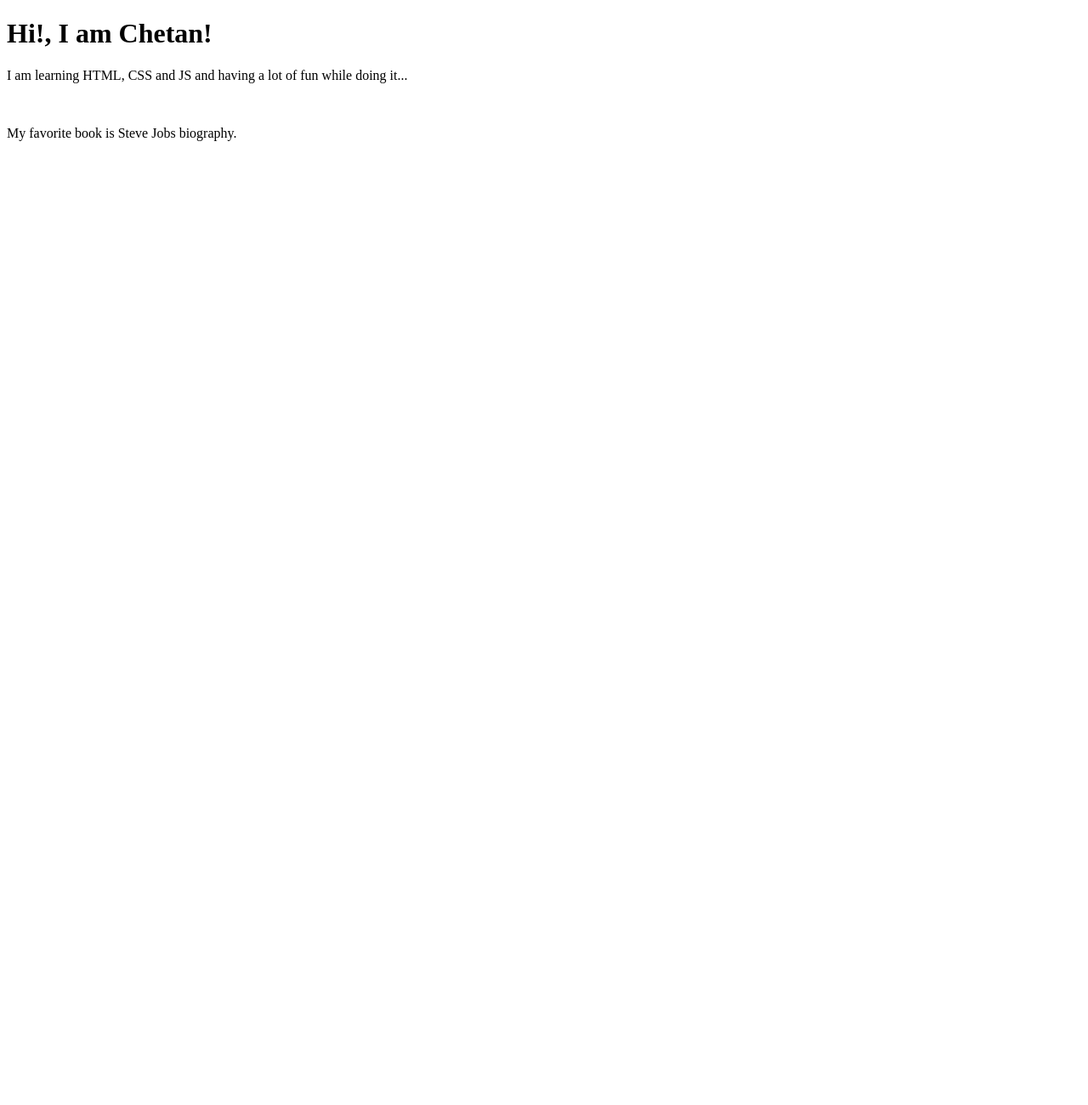
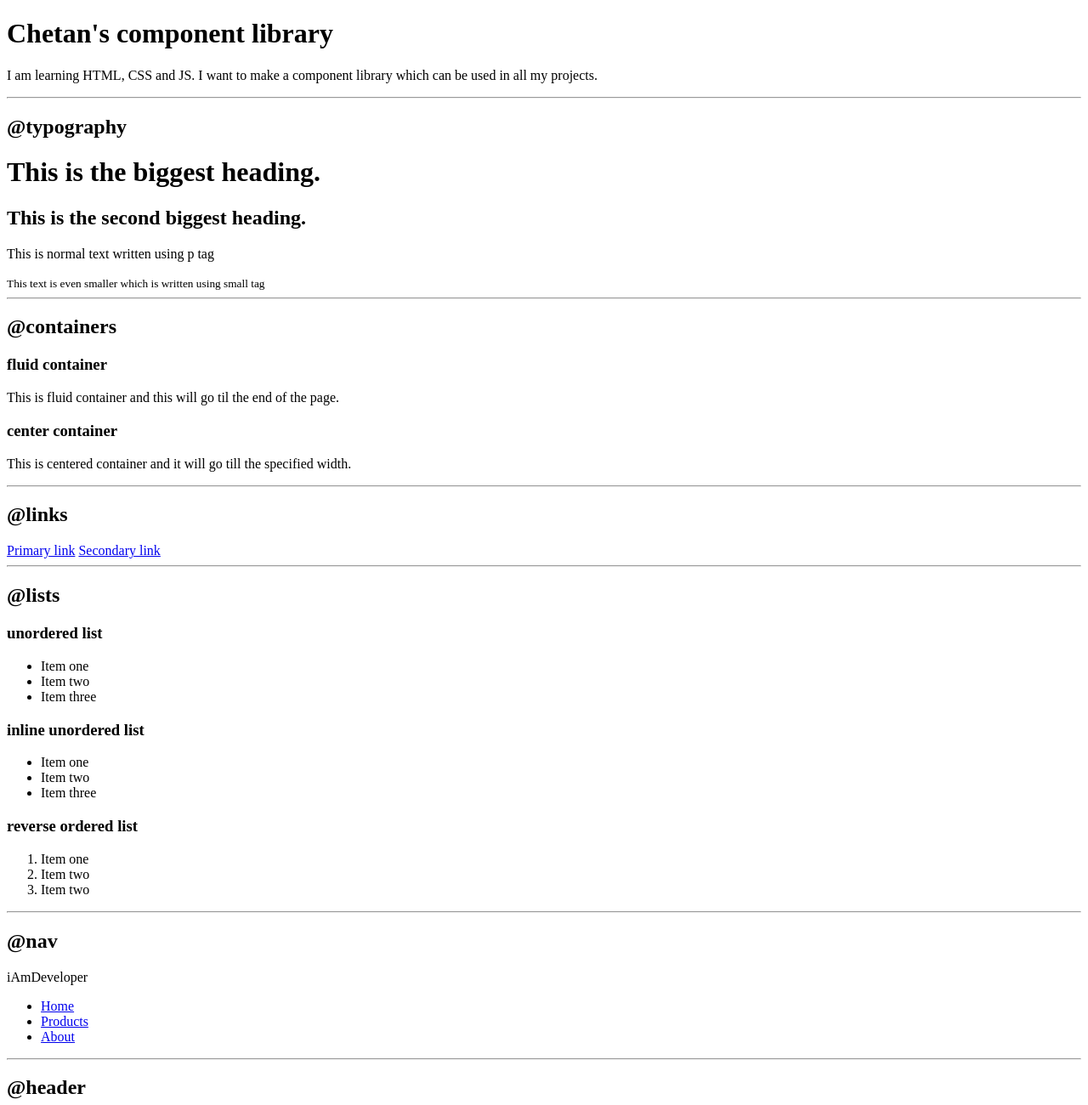
Before and after one commit to chaytan5/Chetan-portfolio-site, a plain HTML site: page index.html in a window 1280 px wide. Shown: the top 1300 px of the page at 85% size. Before the commit the page ends 800 px from the top, so only its background shows below. Drawn offline with Linux system fonts and the light colour scheme.

Commit message:
updated html file

```diff
--- a/index.html
+++ b/index.html
@@ -2,18 +2,124 @@
 <html lang="en">
 
 <head>
-    <meta charset="UTF-8">
-    <meta http-equiv="X-UA-Compatible" content="IE=edge">
-    <meta name="viewport" content="width=device-width, initial-scale=1.0">
-    <title>Chetan Arora site</title>
+    <meta charset="UTF-8" />
+    <meta http-equiv="X-UA-Compatible" content="IE=edge" />
+    <meta name="viewport" content="width=device-width, initial-scale=1.0" />
+    <title>Component library</title>
 </head>
 
 <body>
-    <h1>Hi!, I am Chetan!</h1>
+    <h1>Chetan's component library</h1>
 
-    <p>I am learning HTML, CSS and JS and having a lot of fun while doing it...</p>
-    <br>
-    <p>My favorite book is Steve Jobs biography.</p>
+    <p>
+        I am learning HTML, CSS and JS. I want to make a component library which
+        can be used in all my projects.
+    </p>
+
+    <hr />
+
+    <h2>@typography</h2>
+    <h1>This is the biggest heading.</h1>
+    <h2>This is the second biggest heading.</h2>
+    <p>This is normal text written using p tag</p>
+    <small>This text is even smaller which is written using small tag</small>
+
+    <hr />
+
+    <h2>@containers</h2>
+
+    <h3>fluid container</h3>
+    <p>This is fluid container and this will go til the end of the page.</p>
+
+    <h3>center container</h3>
+    <p>This is centered container and it will go till the specified width.</p>
+
+    <hr />
+
+    <h2>@links</h2>
+
+    <a href="/">Primary link</a>
+    <a href="/">Secondary link</a>
+
+    <hr />
+
+    <h2>@lists</h2>
+
+    <h3>unordered list</h3>
+
+    <ul>
+        <li>Item one</li>
+        <li>Item two</li>
+        <li>Item three</li>
+    </ul>
+
+    <h3>inline unordered list</h3>
+
+    <ul>
+        <li>Item one</li>
+        <li>Item two</li>
+        <li>Item three</li>
+    </ul>
+
+    <h3>reverse ordered list</h3>
+
+    <ol>
+        <li>Item one</li>
+        <li>Item two</li>
+        <li>Item two</li>
+    </ol>
+
+    <hr />
+
+    <h2>@nav</h2>
+
+    <nav>
+        <div>iAmDeveloper</div>
+        <ul>
+            <li>
+                <a href="/">Home</a>
+            </li>
+            <li>
+                <a href="/">Products</a>
+            </li>
+            <li>
+                <a href="/">About</a>
+            </li>
+        </ul>
+    </nav>
+
+    <hr />
+
+    <h2>@header</h2>
+    <header>
+        <img src="/images/hero.svg" />
+        <!-- <img src="https://images.unsplash.com/photo-1652608463893-ad70f51e97f1?ixlib=rb-1.2.1&ixid=MnwxMjA3fDB8MHxwaG90by1wYWdlfHx8fGVufDB8fHx8&auto=format&fit=crop&w=687&q=80"> -->
+        <h1>Heading inside hero</h1>
+    </header>
+
+    <hr />
+
+    <h2>@section</h2>
+    <section>
+        <h3>white section</h3>
+        <p>this section will have white background.</p>
+    </section>
+    <section>
+        <h3>off white section</h3>
+        <p>this section will have gray background.</p>
+    </section>
+
+    <hr>
+
+    <h2>@footer</h2>
+    <footer>
+        <div>some small heading inside footer</div>
+        <ul>
+            <li>social one</li>
+            <li>social two</li>
+            <li>social three</li>
+        </ul>
+    </footer>
 </body>
 
 </html>
```
Also changed, not shown: images/hero.svg (added).
